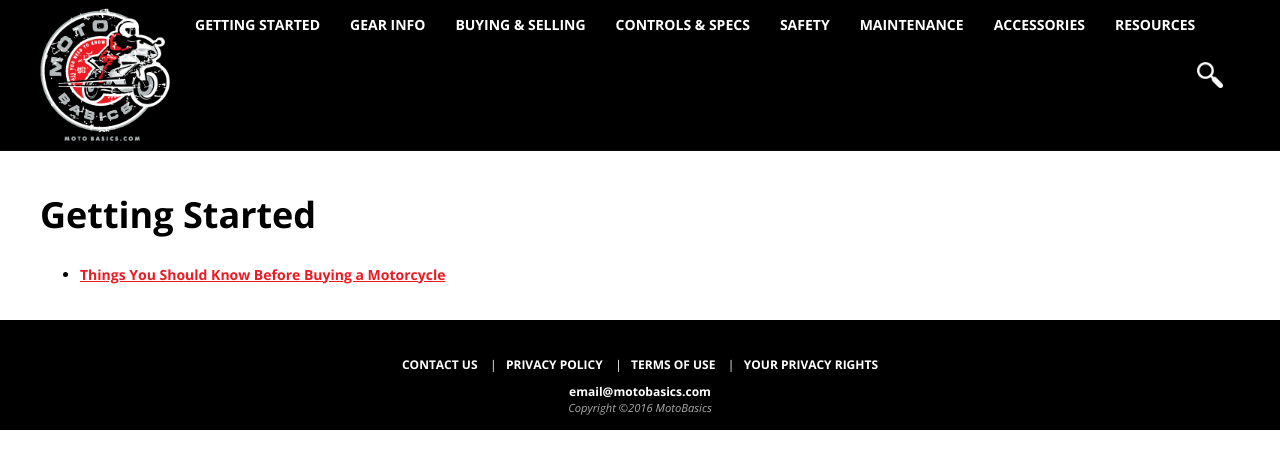
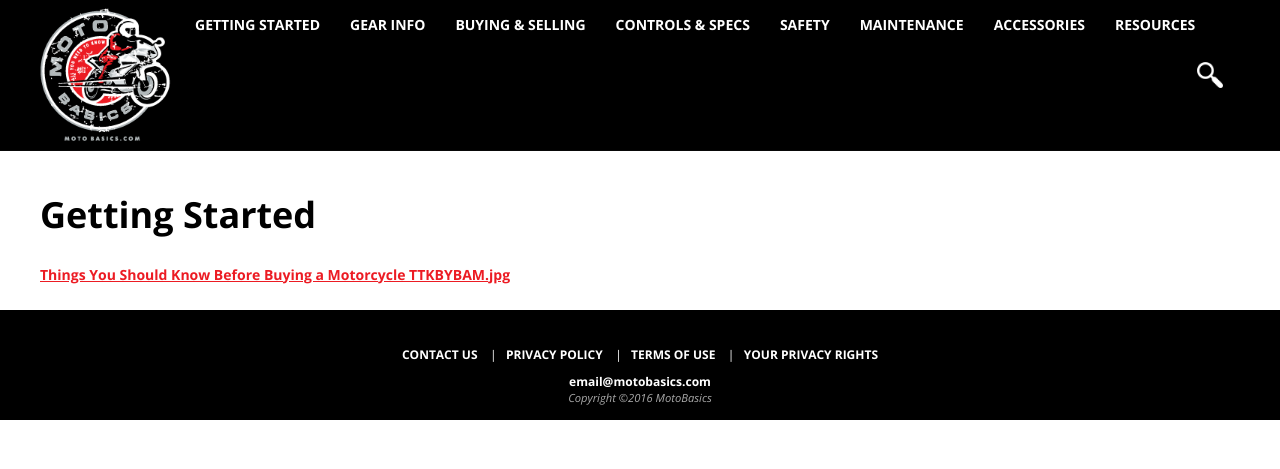
Before and after one commit to KushBasics/kushbasics.github.io, a Jekyll site: the page built from getting-started.html, in a window 1280 px wide. Shown: the top 469 px of the page. Built offline with Jekyll 4.4.1, drawn with Linux system fonts in a browser that asks for light colours.

Commit message:
changed getting-started grid

```diff
--- a/getting-started.html
+++ b/getting-started.html
@@ -7,10 +7,12 @@
 <h1>Getting Started</h1>
 <br />
 
-<ul>
+
   {% for post in site.categories.getting-started %}
-    <li>
-      <a href="{{ post.url }}">{{ post.title }}</a>
-    </li>
+     <a href="{{ post.url }}">
+	     <div>
+	      {{ post.title }}
+	      	{{ post.post-image }}
+	    </div>
+	</a>
   {% endfor %}
-</ul>
```
